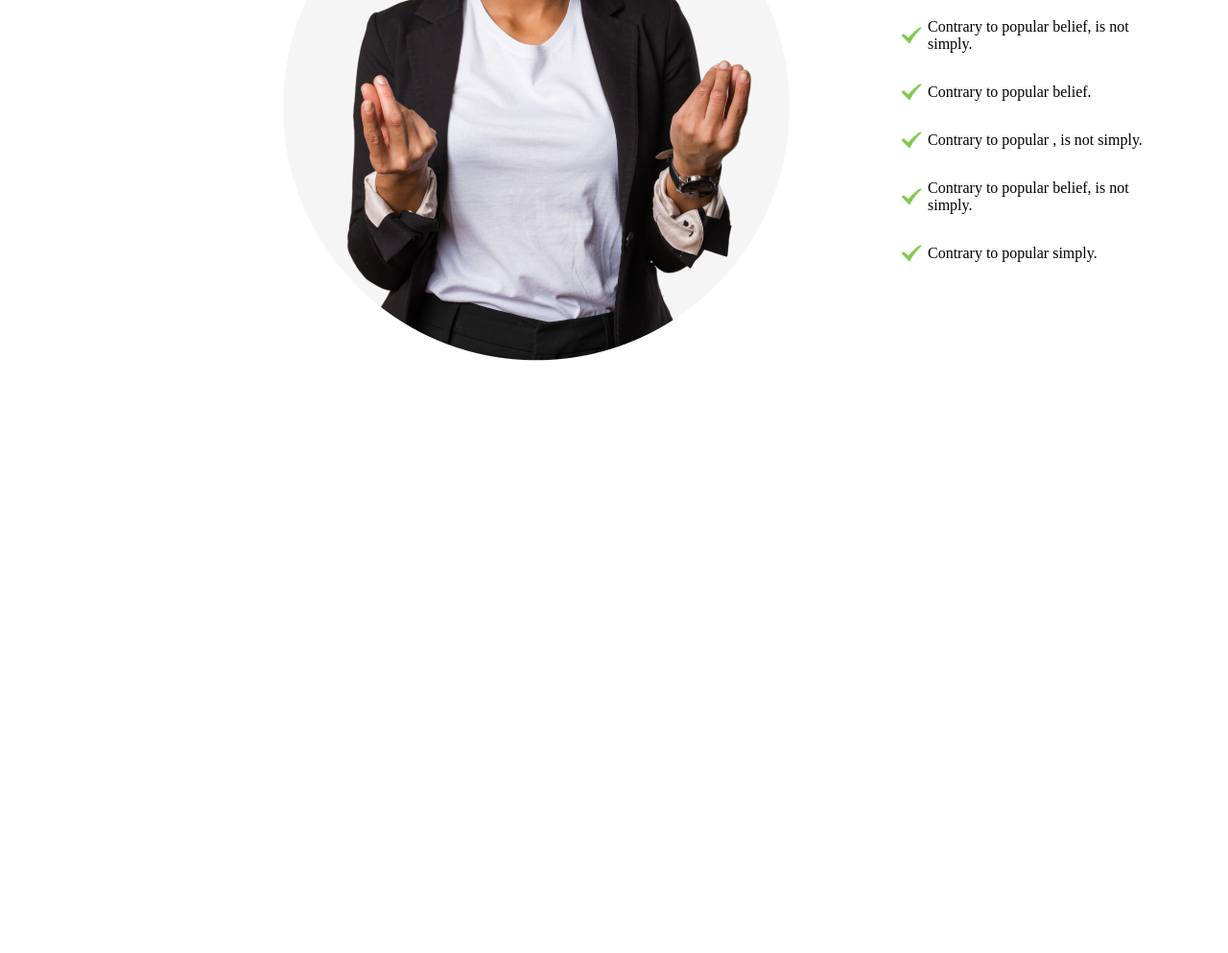
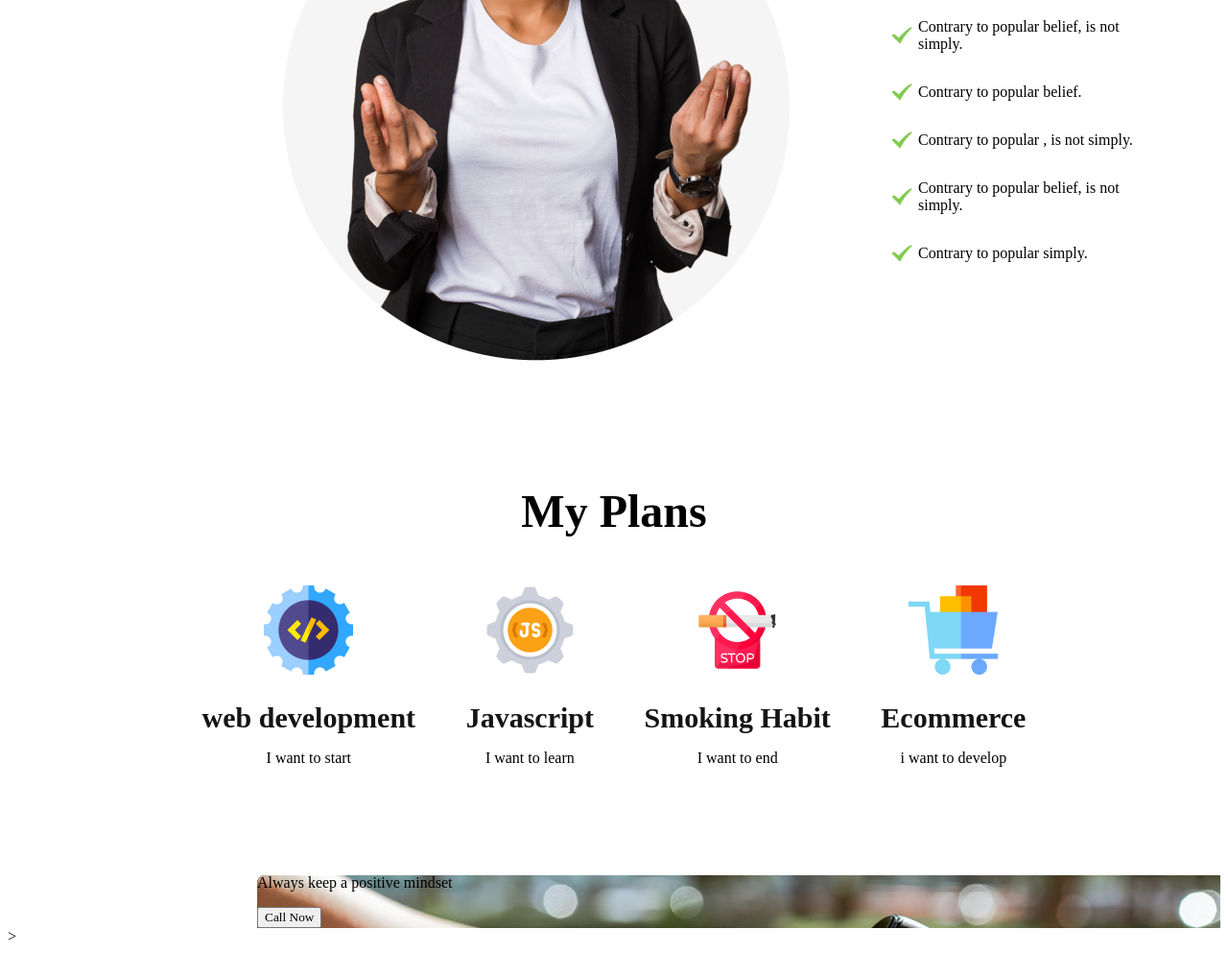
Before and after one commit to J1lap1/new-year-new-me, a plain HTML site: page index.html in a window 1280 px wide. Shown: the part 1238-2231 px from the top of the page at 96% size. Before the commit the page ends 1743 px from the top, so only its background shows below. Drawn offline with Linux system fonts and the light colour scheme.

Commit message:
plans added

```diff
--- a/index.html
+++ b/index.html
@@ -55,6 +55,40 @@
                 </ul>
             </div>
         </div>
+        <div class="plans-header">
+            My Plans
+        </div>
+
+        <section class="plans">
+            <div class="plan-container">
+                <img src="/images/icons/web.png" alt="">
+                <div class="plan-title">web development</div>
+                <div class="plan-description">I want to start</div>
+            </div>
+            <div class="plan-container">
+                <img src="/images/icons/js.png" alt="">
+                <div class="plan-title">Javascript</div>
+                <div class="plan-description">I want to learn</div>
+            </div>
+            <div class="plan-container">
+                <img src="/images/icons/smoke.png" alt="">
+                <div class="plan-title">Smoking Habit</div>
+                <div class="plan-description">I want to end</div>
+            </div>
+            <div class="plan-container">
+                <img src="/images/icons/ecom.png" alt="">
+                <div class="plan-title">Ecommerce</div>
+                <div class="plan-description">i want to develop</div>
+            </div>
+        </section>
     </main>
+<section class="contact">
+    <p>
+        Always keep a positive mindset
+    </p>
+<button class="call-now">
+Call Now
+</button>
+</section>>
 </body>
 </html>
--- a/styles/styles.css
+++ b/styles/styles.css
@@ -38,14 +38,11 @@ margin-bottom: 100px;
 .failures-container{
 display: flex;
 align-items: center;
-gap: 57px;
+gap: 47px;
 text-align: left;
 margin-top: 128px;
 padding:0 264px;
 margin-bottom: 129px;
-}
-.failure-elaboration{
-
 }
 .failure-header{
     font-weight: 700;
@@ -74,5 +71,30 @@ margin-left: 40px;
     gap: 5px;
 }
 .failures-list li p{
-    color: color: #444343;;
+    color: color: #444343;
 }
+.plans-header{
+text-align: center;
+font-size: 48px;
+font-weight: 700;
+margin-bottom: 50px;
+}
+.plans{
+    text-align: center;
+    display: flex;
+    justify-content: space-evenly;
+    margin-left:150px;
+    margin-right: 150px;
+    margin-bottom: 112px;
+}
+.contact{
+    margin-left: 260px;
+    background-image: url(../images/watch.png), url(../images/gradient1.png);
+}
+.plan-title{
+    font-weight: 700;
+font-size: 30px;
+color: #151414;
+margin-top: 24px;
+margin-bottom: 16px;
+}
```
